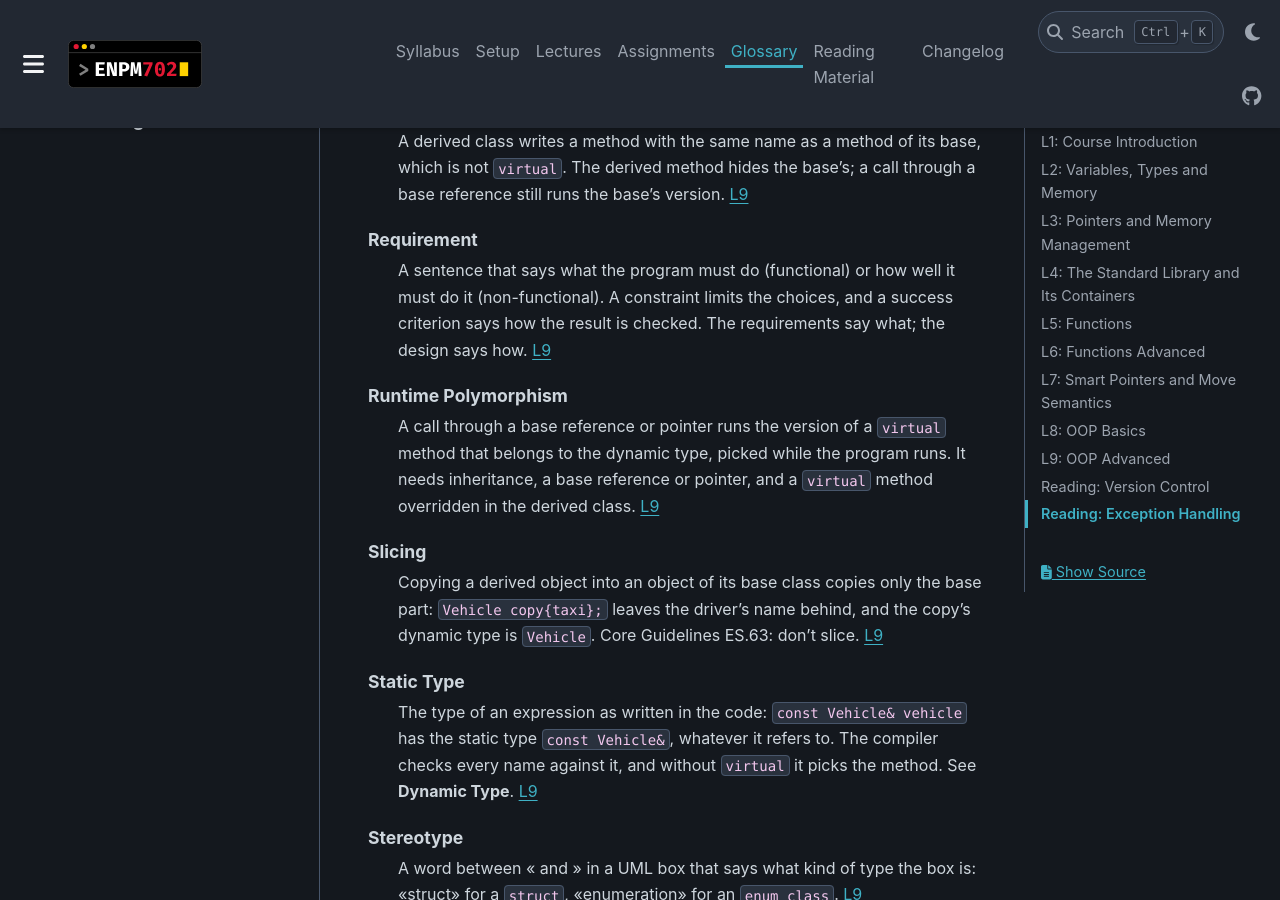
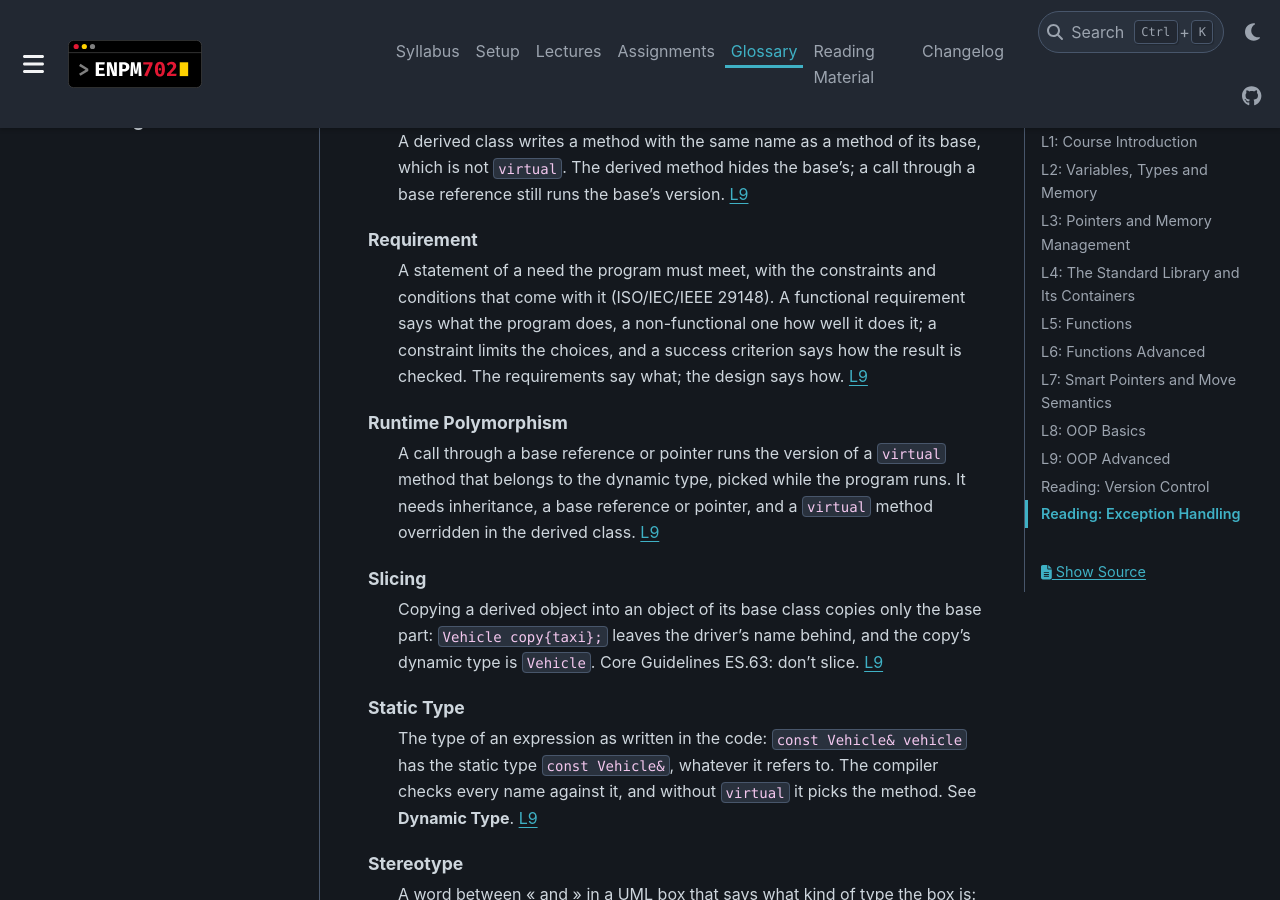
Before and after one commit to zeidk/enpm702-fall-2026-docs, a Sphinx documentation site: the page built from docs/source/glossary/glossary.rst, in a window 1280 px wide and 900 px high, scrolled down 42077 px. Built offline with Sphinx 7.4.7 and the PyData theme 0.15.4, drawn with Linux system fonts in a browser that asks for light colours.

Commit message:
L9: follow the deck (Taxi split, open multiplicity end, no summaries, requirement definition)
The requirement definition follows ISO/IEC/IEEE 29148 in the lecture page and
the glossary.

```diff
--- a/docs/source/glossary/glossary.rst
+++ b/docs/source/glossary/glossary.rst
@@ -2220,10 +2220,11 @@ L9: OOP Advanced
       :doc:`L9 </lectures/lecture9/l9_lecture>`
 
    Requirement
-      A sentence that says what the program must do (functional) or how well
-      it must do it (non-functional). A constraint limits the choices, and a
-      success criterion says how the result is checked. The requirements say
-      what; the design says how.
+      A statement of a need the program must meet, with the constraints and
+      conditions that come with it (ISO/IEC/IEEE 29148). A functional
+      requirement says what the program does, a non-functional one how well it
+      does it; a constraint limits the choices, and a success criterion says
+      how the result is checked. The requirements say what; the design says how.
       :doc:`L9 </lectures/lecture9/l9_lecture>`
 
    Runtime Polymorphism
--- a/docs/source/lectures/lecture9/l9_requirements.rst
+++ b/docs/source/lectures/lecture9/l9_requirements.rst
@@ -664,7 +664,7 @@ the one on that slide or frame.
    * - FR-3
      - Yes: ``Vehicle::drive`` is pure ``virtual``; ``RoboTaxi::drive`` and
        ``Taxi::drive`` override it.
-     - Live Coding Steps 4 and 6. ``702run week9_playground 83`` (Fleet and
+     - Live Coding Steps 4 and 6. ``702run week9_playground 84`` (Fleet and
        Passenger Do Not Change) prints ``RoboTaxi: 2 sensors checked, drives 500 m`` and
        ``Taxi: Ana drives 500 m``.
    * - FR-4.1, FR-4.2
```
Also changed, not shown: docs/source/lectures/lecture9/l9_lecture.rst (+31 -89 lines).
